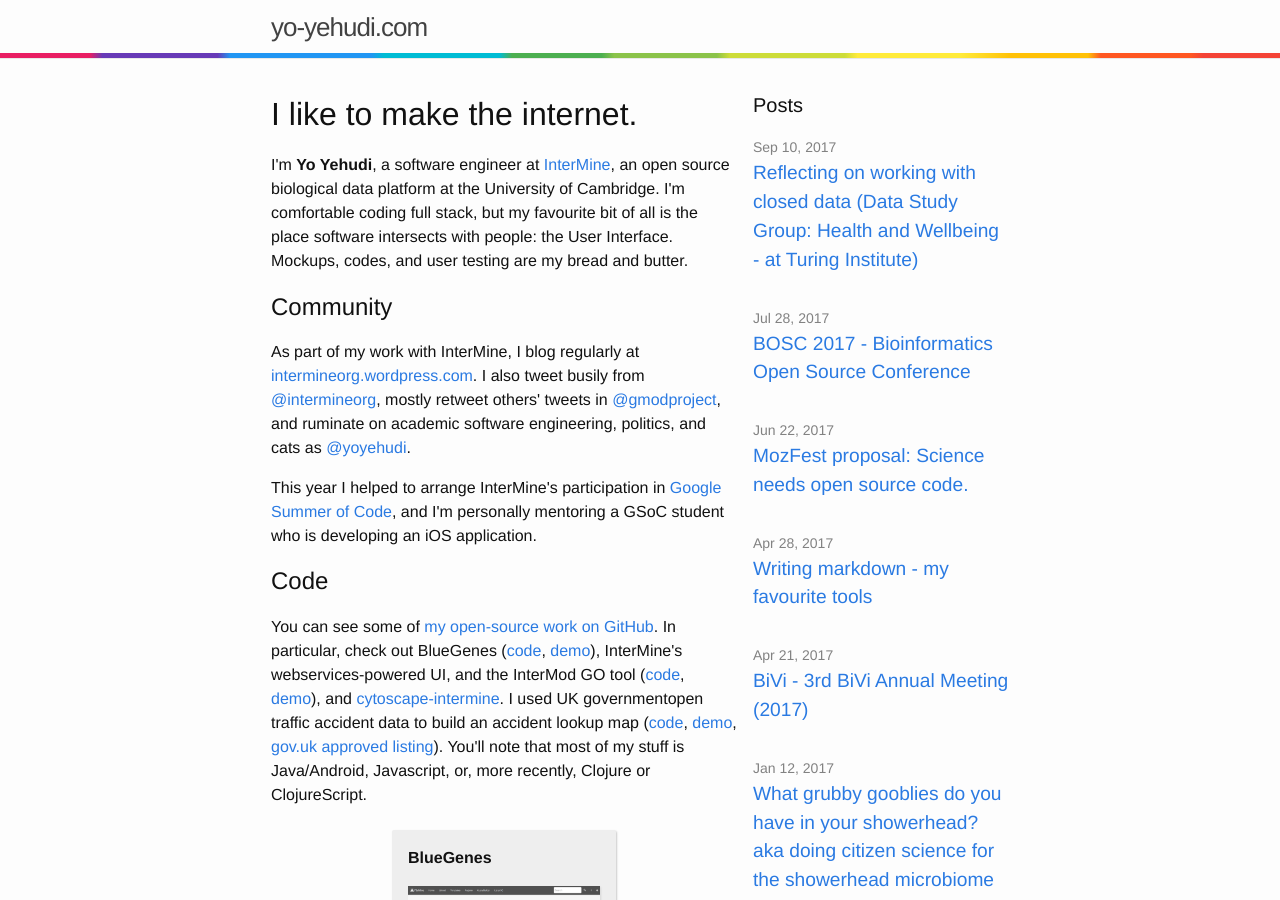
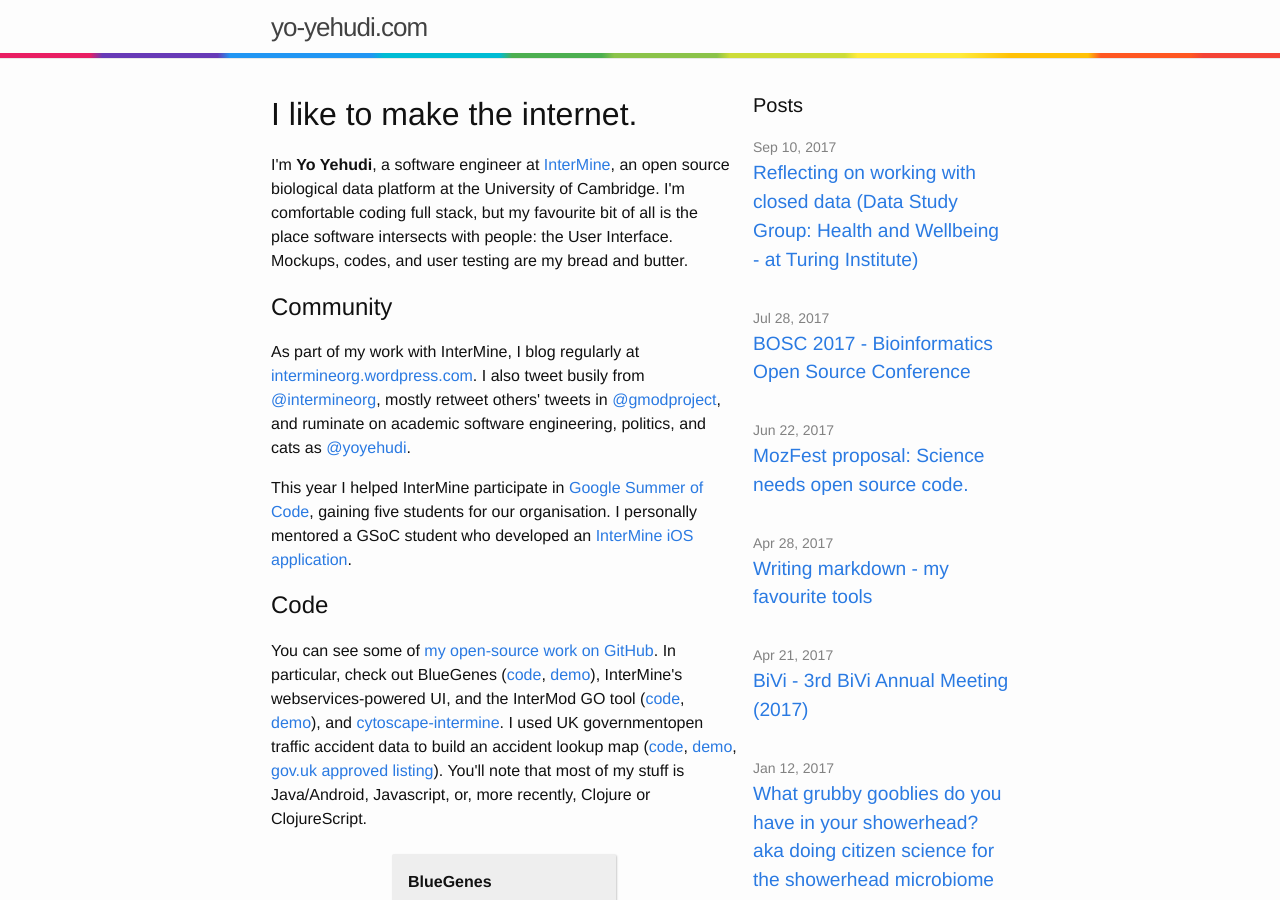
Before and after one commit to yochannah/yo-yehudi.com, a Jekyll site: the page built from index.md, in a window 1280 px wide and 900 px high. Built offline with Jekyll 4.4.1, drawn with Linux system fonts in a browser that asks for light colours.

Commit message:
update homepage

```diff
--- a/_layouts/home.html
+++ b/_layouts/home.html
@@ -9,7 +9,7 @@ layout: default
             <p>I'm <strong>Yo Yehudi</strong>, a software engineer at <a href="http://intermine.org/">InterMine</a>, an open source biological data platform at the University of Cambridge. I'm comfortable coding full stack, but my favourite bit of all is the place software intersects with people: the User Interface. Mockups, codes, and user testing are my bread and butter.</p>
             <h2>Community</h2>
             <p>As part of my work with InterMine, I blog regularly at <a href="https://intermineorg.wordpress.com/">intermineorg.wordpress.com</a>. I also tweet busily from <a href="https://twitter.com/intermineorg">@intermineorg</a>, mostly retweet others' tweets in <a href="https://twitter.com/gmodproject">@gmodproject</a>, and ruminate on academic software engineering, politics, and cats as <a href="https://twitter.com/gmodproject">@yoyehudi</a>.</p>
-            <p>This year I helped to arrange InterMine's participation in <a href="https://intermineorg.wordpress.com/2017/05/04/gsocers-assemble-announcing-the-intermine-gsoc-2017-students/">Google Summer of Code</a>, and I'm personally mentoring a GSoC student who is developing an iOS application. </p>
+            <p>This year I helped InterMine participate in <a href="https://intermineorg.wordpress.com/2017/05/04/gsocers-assemble-announcing-the-intermine-gsoc-2017-students/">Google Summer of Code</a>, gaining five students for our organisation.  I personally mentored a GSoC student who developed an <a href-"https://joystate.github.io/intermine-ios/">InterMine iOS application</a>. </p>
             <h2>Code</h2>
             <p>You can see some of <a href="https://github.com/yochannah">my open-source work on GitHub</a>. In particular, check out BlueGenes (<a href="https://github.com/yochannah/redgenes">code</a>, <a href="http://redgenes.apps.intermine.org/">demo</a>), InterMine's webservices-powered UI, and the InterMod GO tool (<a href="https://github.com/yochannah/go-intermod">code</a>, <a href="http://gointermod.apps.intermine.org/#">demo</a>),
                 and <a href="https://github.com/yochannah/cytoscape-intermine">cytoscape-intermine</a>. I used UK governmentopen traffic accident data to build an accident lookup map (<a href="https://github.com/yochannah/trafficuk">code</a>, <a href="https://yochannah.github.io/trafficuk/">demo</a>, <a href="https://data.gov.uk/apps/2015-traffic-accident-data-lookup">gov.uk approved listing</a>).  You'll note that most of my stuff is Java/Android, Javascript, or, more recently, Clojure or ClojureScript.</p>
```
